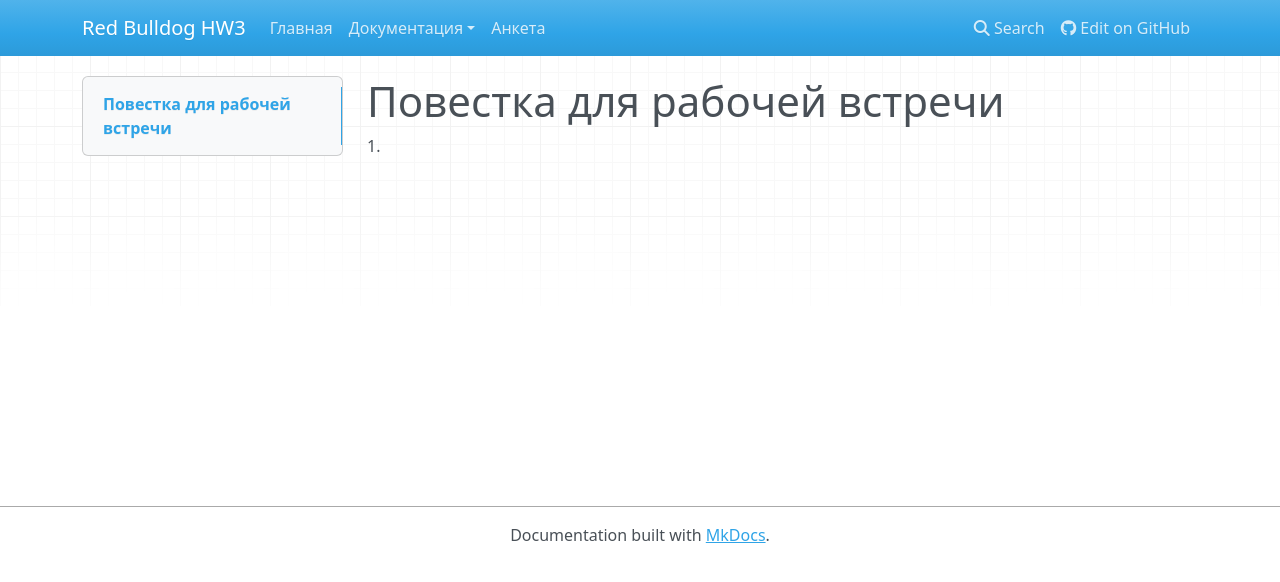
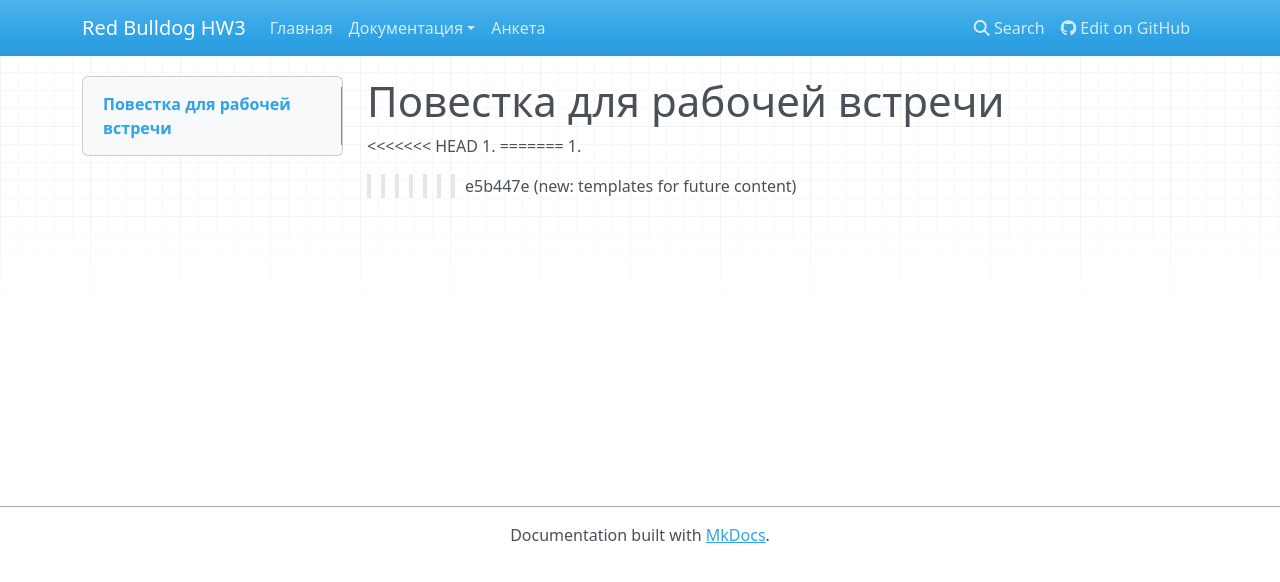
Before and after one commit to exectly7/hw3-groudyna, an MkDocs documentation site: the page built from files/content/interview-questions.md, in a window 1280 px wide. Shown: the top 582 px of the page. Built offline with MkDocs 1.6.1, drawn with Linux system fonts in a browser that asks for light colours; nearby versions of some CDN libraries.

```diff
--- a/files/content/interview-questions.md
+++ b/files/content/interview-questions.md
@@ -1,3 +1,7 @@
 # Повестка для рабочей встречи
 
+<<<<<<< HEAD
 1.
+=======
+1.
+>>>>>>> e5b447e (new: templates for future content)
```
Also changed, not shown: files/content/questionnaire.md (+1 -1 lines).
